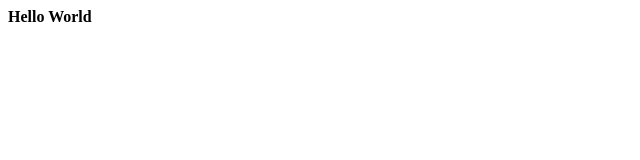
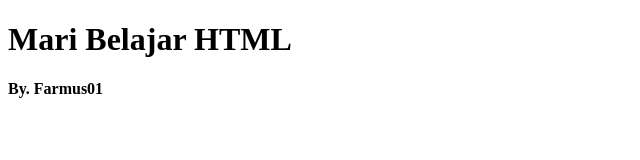
Before and after one commit to Farmus01/Farmus01.github.io, a plain HTML site: page index.html in a window 1280 px wide. Shown: the whole page, without its empty margins (0-640 px from the left). Drawn offline with Linux system fonts and the light colour scheme.

Commit message:
Update index.html

```diff
--- a/index.html
+++ b/index.html
@@ -7,6 +7,7 @@
     <title>Latihan</title>
 </head>
 <body>
-    <b> Hello World</b>
+    <h1> Mari Belajar HTML</h1>
+    <h4> By. Farmus01 </h4>
 </body>
 </html>
```
